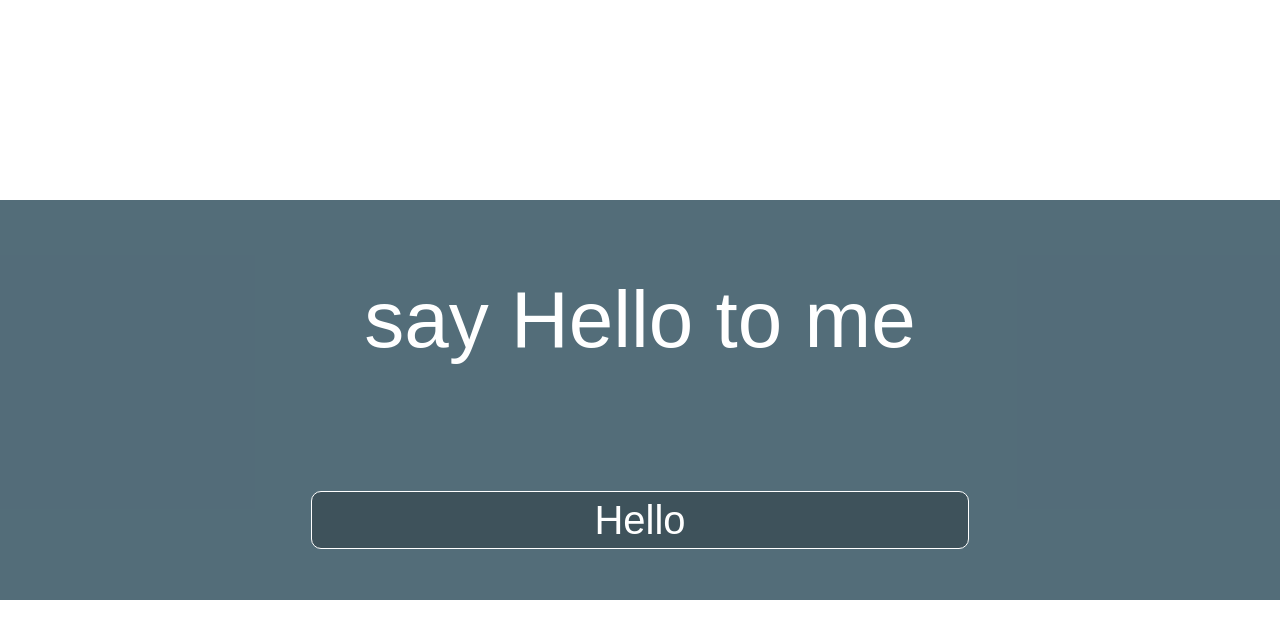
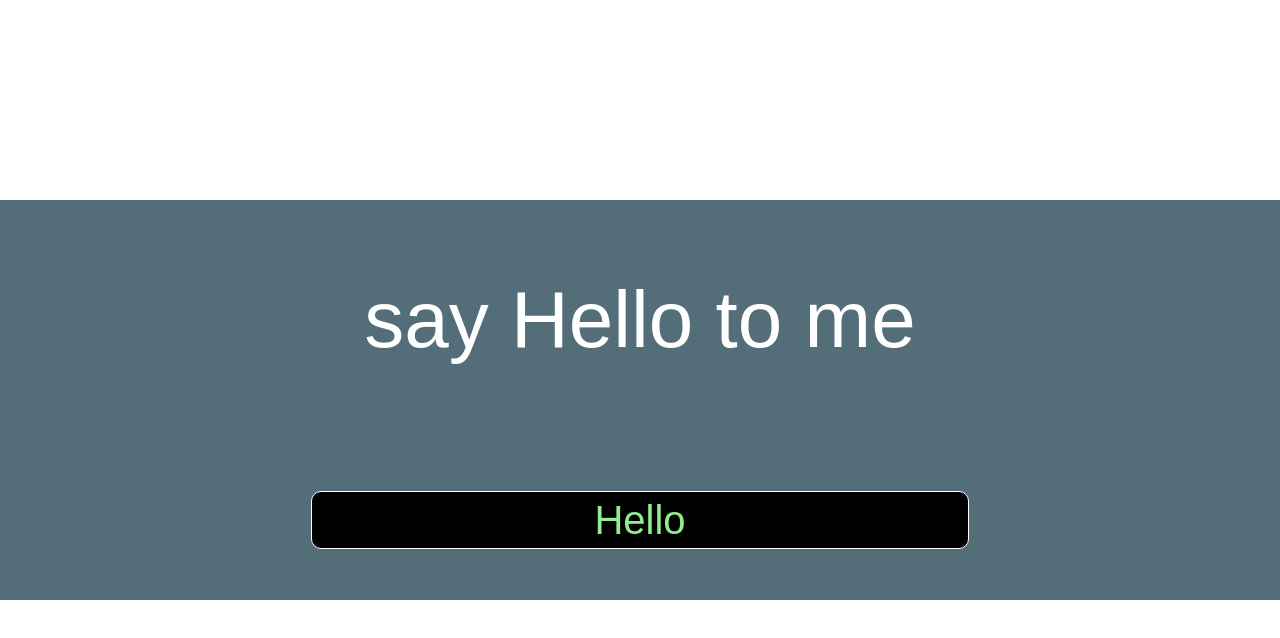
Before and after one commit to house-mouse-org/FirstDesignProject, a plain HTML site: page index.html in a window 1280 px wide. In both pictures the pointer is over the element "Hello". Drawn offline with Linux system fonts and the light colour scheme; a web font is replaced by a local one.

Commit message:
Update index.html

```diff
--- a/index.html
+++ b/index.html
@@ -58,7 +58,7 @@ body {
     user-select: none;
   }
 
-  #basicButton:hover {
+.basicButton:hover {
     background-color: hsla(200, 50%, 0%, 0.99);
     color: lightgreen;
     transition: background-color 1s;
```
